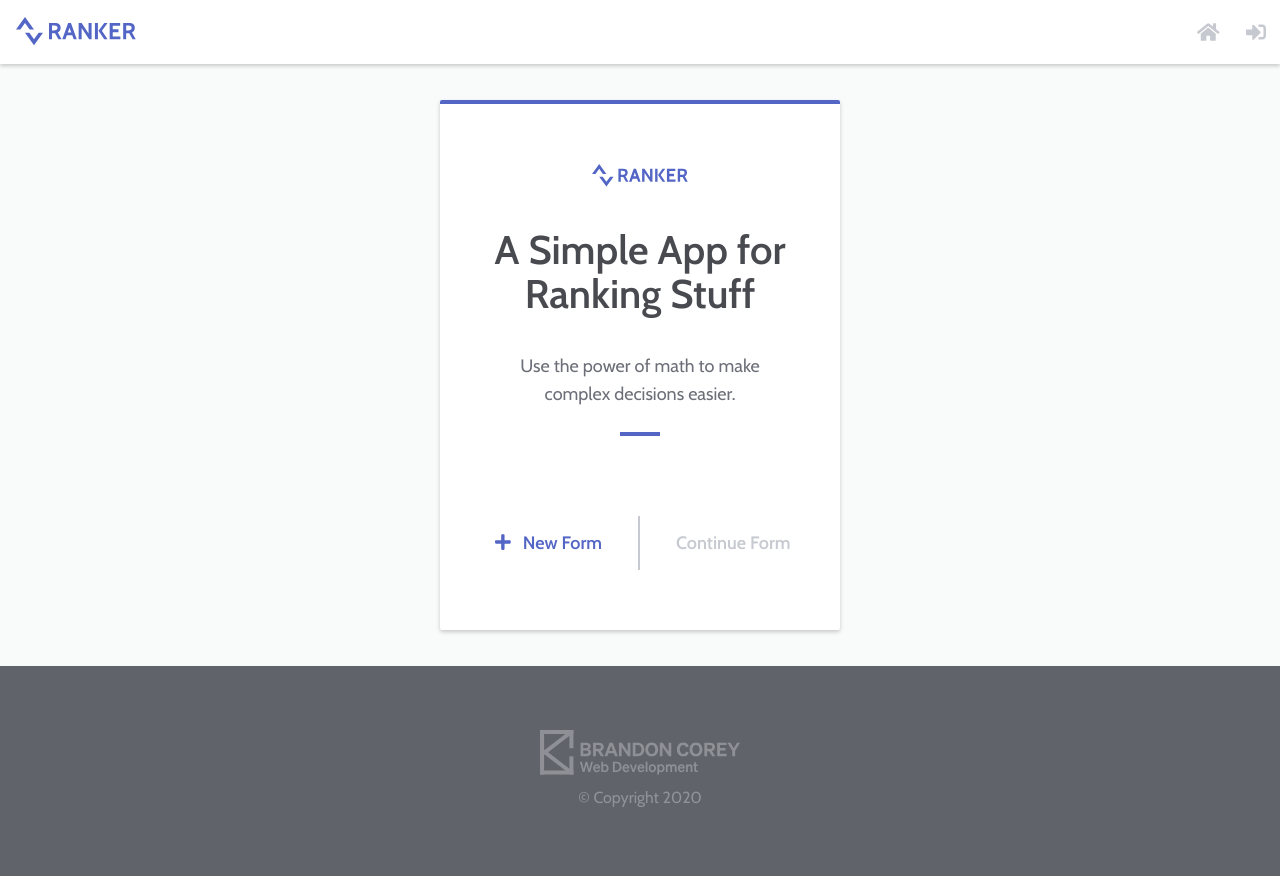
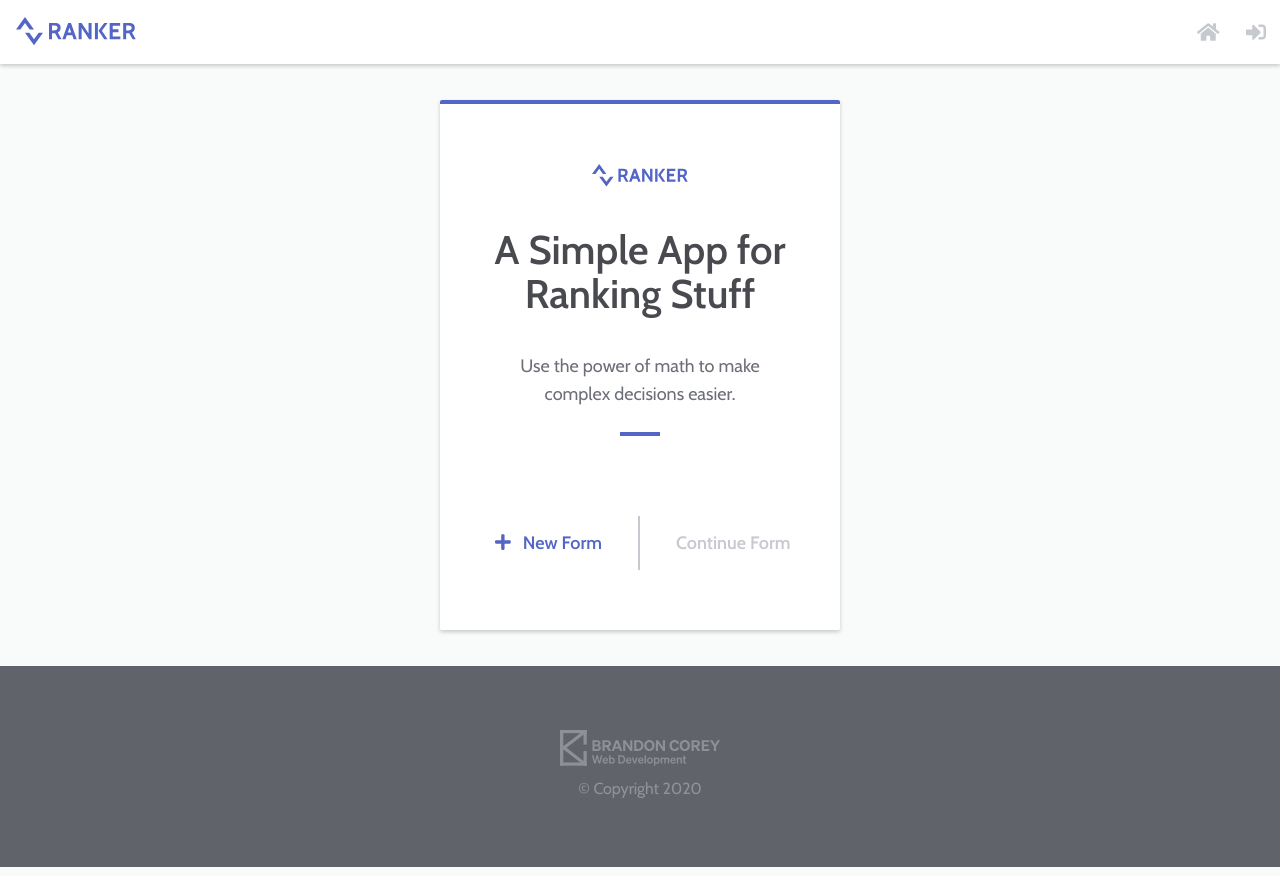
Before and after one commit to bcorey85/ranker-frontend, a React (Create React App) app: page / in a window 1280 px wide. Built offline with nearby package versions, Linux system fonts and the light colour scheme.

Commit message:
resize footer logo

```diff
--- a/src/components/Layout/Footer.scss
+++ b/src/components/Layout/Footer.scss
@@ -22,5 +22,5 @@
 }
 
 .bc-logo {
-	width: 20rem;
+	width: 16rem;
 }
--- a/src/components/layout/Footer.scss
+++ b/src/components/layout/Footer.scss
@@ -22,5 +22,5 @@
 }
 
 .bc-logo {
-	width: 20rem;
+	width: 16rem;
 }
```
